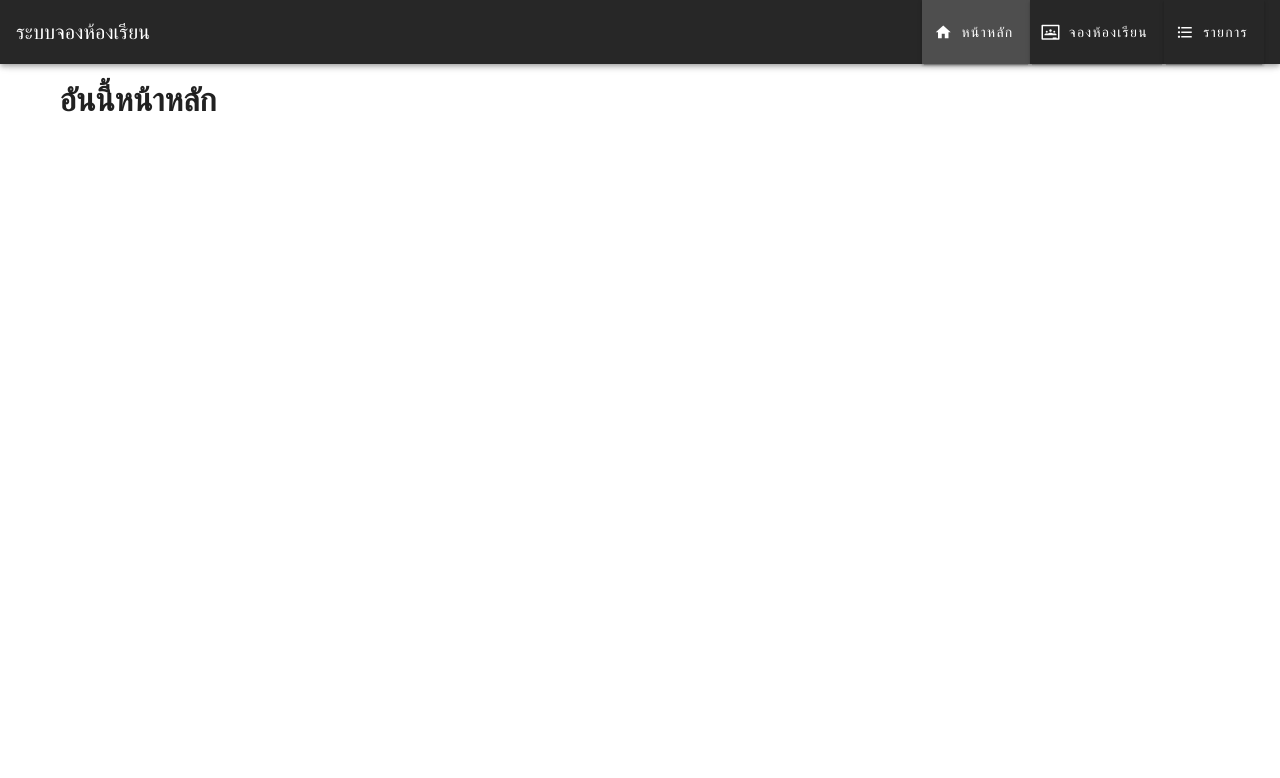
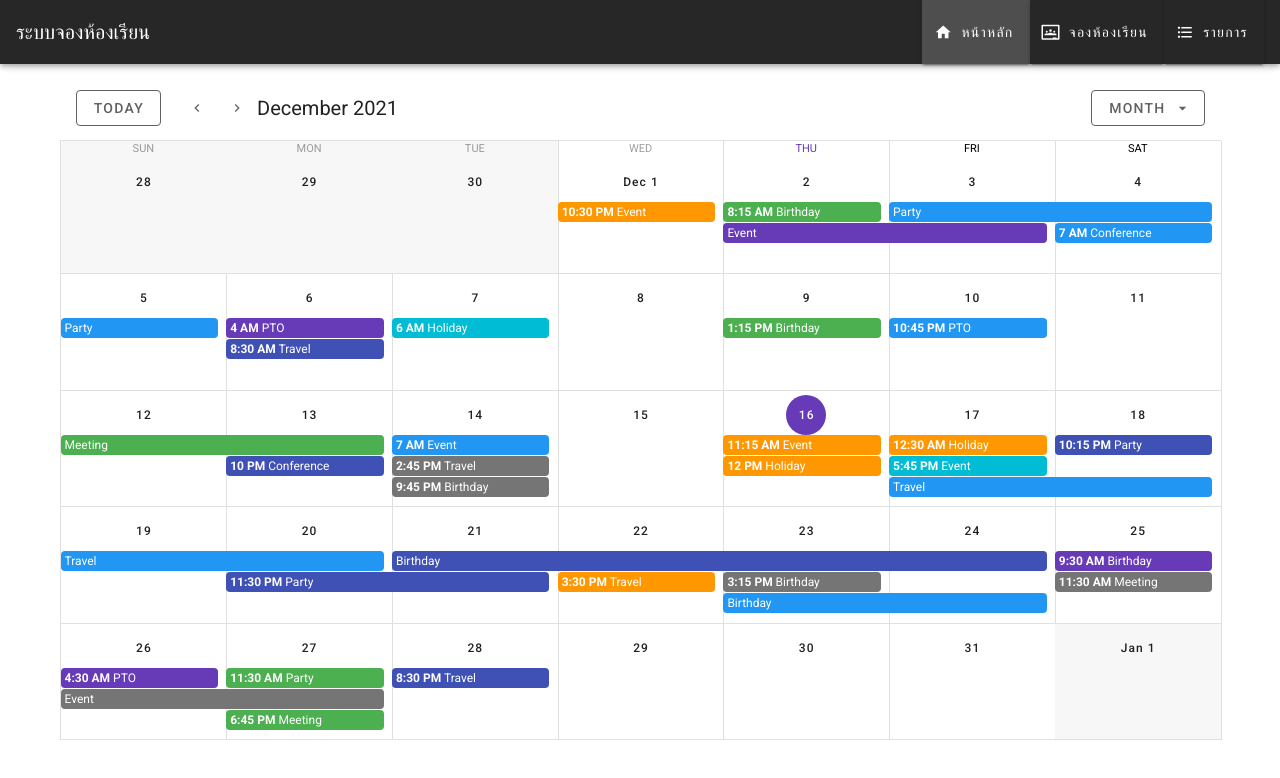
Before and after one commit to sutthiphanKeang/classroom-reservation, a Nuxt app: page / in a window 1280 px wide. Shown: the top 778 px of the page. Built offline with nearby package versions, Linux system fonts and the light colour scheme.

Commit message:
add manything

```diff
--- a/components/reserve-header/reserve-header.vue
+++ b/components/reserve-header/reserve-header.vue
@@ -1,9 +1,76 @@
 <template>
-  <h1>หน้าจองห้องจย้า</h1>
+  <div>
+    <v-responsive
+      max-width="400"
+      class="mx-auto mb-4"
+    >
+      <v-text-field
+        v-model="benched"
+        type="number"
+        label="Total Benched"
+        min="0"
+        max="10"
+      ></v-text-field>
+    </v-responsive>
+
+    <v-card
+      elevation="16"
+      width="80%"
+      class="mx-auto"
+    >
+      <v-virtual-scroll
+        :bench="benched"
+        :items="items"
+        height="700"
+        item-height="124"
+        class="text-align-center"
+      >
+        <template v-slot:default="{ item }">
+          <v-list-item :key="item">
+            <v-list-item-action>
+              <v-btn
+                fab
+                small
+                depressed
+                color="primary"
+              >
+                {{ item }}
+              </v-btn>
+            </v-list-item-action>
+
+            <v-list-item-content>
+              <v-list-item-title>
+               CSB202 <strong>ID {{ item }}</strong>
+              </v-list-item-title>
+            </v-list-item-content>
+
+            <v-list-item-action>
+              <v-icon small>
+                mdi-open-in-new
+              </v-icon>
+            </v-list-item-action>
+          </v-list-item>
+
+          <v-divider></v-divider>
+        </template>
+      </v-virtual-scroll>
+    </v-card>
+  </div>
 </template>
-
 <script>
-export default {}
+  export default {
+    data: () => ({
+      benched: 0,
+    }),
+    computed: {
+      items () {
+        return Array.from({ length: this.length }, (k, v) => v + 1)
+      },
+      length () {
+        return 20
+      },
+    },
+  }
 </script>
 
 <style></style>
--- a/components/reserve-list-header/reserve-list-header.vue
+++ b/components/reserve-list-header/reserve-list-header.vue
@@ -1,9 +1,64 @@
 <template>
-  <h1>หน้ารายการจย้า</h1>
+  <div>
+
+    <v-card
+      elevation="16"
+      width="80%"
+      class="mx-auto"
+    >
+      <v-virtual-scroll
+        :bench="benched"
+        :items="items"
+        height="700"
+        item-height="124"
+        class="text-align-center"
+      >
+        <template v-slot:default="{ item }">
+          <v-list-item :key="item">
+            <v-list-item-action>
+              <v-btn
+                fab
+                small
+                depressed
+                color="primary"
+              >
+                {{ item }}
+              </v-btn>
+            </v-list-item-action>
+
+            <v-list-item-content>
+              <v-list-item-title>
+               CSB202 <strong>ID {{ item }}</strong>
+              </v-list-item-title>
+            </v-list-item-content>
+
+            <v-list-item-action>
+              <v-icon small>
+                mdi-open-in-new
+              </v-icon>
+            </v-list-item-action>
+          </v-list-item>
+
+          <v-divider></v-divider>
+        </template>
+      </v-virtual-scroll>
+    </v-card>
+  </div>
 </template>
-
 <script>
-export default {}
+  export default {
+    data: () => ({
+      benched: 0,
+    }),
+    computed: {
+      items () {
+        return Array.from({ length: this.length }, (k, v) => v + 1)
+      },
+      length () {
+        return 20
+      },
+    },
+  }
 </script>
 
 <style></style>
--- a/package.json
+++ b/package.json
@@ -16,6 +16,7 @@
     "@nuxtjs/pwa": "^3.3.5",
     "core-js": "^3.19.3",
     "nuxt": "^2.15.8",
+    "vee-validate": "^3.4.14",
     "vue": "^2.6.14",
     "vue-server-renderer": "^2.6.14",
     "vue-template-compiler": "^2.6.14",
--- a/pages/index.vue
+++ b/pages/index.vue
@@ -1,9 +1,225 @@
 <template>
-  <v-container class="fluid"><h1>อันนี้หน้าหลัก</h1> </v-container>
+  <v-container>
+    <v-row class="fill-height">
+      <v-col>
+        <v-sheet height="64">
+          <v-toolbar
+            flat
+          >
+            <v-btn
+              outlined
+              class="mr-4"
+              color="grey darken-2"
+              @click="setToday"
+            >
+              Today
+            </v-btn>
+            <v-btn
+              fab
+              text
+              small
+              color="grey darken-2"
+              @click="prev"
+            >
+              <v-icon small>
+                mdi-chevron-left
+              </v-icon>
+            </v-btn>
+            <v-btn
+              fab
+              text
+              small
+              color="grey darken-2"
+              @click="next"
+            >
+              <v-icon small>
+                mdi-chevron-right
+              </v-icon>
+            </v-btn>
+            <v-toolbar-title v-if="$refs.calendar">
+              {{ $refs.calendar.title }}
+            </v-toolbar-title>
+            <v-spacer></v-spacer>
+            <v-menu
+              bottom
+              right
+            >
+              <template v-slot:activator="{ on, attrs }">
+                <v-btn
+                  outlined
+                  color="grey darken-2"
+                  v-bind="attrs"
+                  v-on="on"
+                >
+                  <span>{{ typeToLabel[type] }}</span>
+                  <v-icon right>
+                    mdi-menu-down
+                  </v-icon>
+                </v-btn>
+              </template>
+              <v-list>
+                <v-list-item @click="type = 'day'">
+                  <v-list-item-title>Day</v-list-item-title>
+                </v-list-item>
+                <v-list-item @click="type = 'week'">
+                  <v-list-item-title>Week</v-list-item-title>
+                </v-list-item>
+                <v-list-item @click="type = 'month'">
+                  <v-list-item-title>Month</v-list-item-title>
+                </v-list-item>
+                <v-list-item @click="type = '4day'">
+                  <v-list-item-title>4 days</v-list-item-title>
+                </v-list-item>
+              </v-list>
+            </v-menu>
+          </v-toolbar>
+        </v-sheet>
+        <v-sheet height="600">
+          <v-calendar
+            ref="calendar"
+            v-model="focus"
+            color="primary"
+            :events="events"
+            :event-color="getEventColor"
+            :type="type"
+            @click:event="showEvent"
+            @click:more="viewDay"
+            @click:date="viewDay"
+            @change="updateRange"
+          ></v-calendar>
+          <v-menu
+            v-model="selectedOpen"
+            :close-on-content-click="false"
+            :activator="selectedElement"
+            offset-x
+          >
+            <v-card
+              color="grey lighten-4"
+              min-width="350px"
+              flat
+            >
+              <v-toolbar
+                :color="selectedEvent.color"
+                dark
+              >
+                <v-btn icon>
+                  <v-icon>mdi-pencil</v-icon>
+                </v-btn>
+                <v-toolbar-title v-html="selectedEvent.name"></v-toolbar-title>
+                <v-spacer></v-spacer>
+                <v-btn icon>
+                  <v-icon>mdi-heart</v-icon>
+                </v-btn>
+                <v-btn icon>
+                  <v-icon>mdi-dots-vertical</v-icon>
+                </v-btn>
+              </v-toolbar>
+              <v-card-text>
+                <span v-html="selectedEvent.details"></span>
+              </v-card-text>
+              <v-card-actions>
+                <v-btn
+                  text
+                  color="secondary"
+                  @click="selectedOpen = false"
+                >
+                  Cancel
+                </v-btn>
+              </v-card-actions>
+            </v-card>
+          </v-menu>
+        </v-sheet>
+      </v-col>
+    </v-row>
+  </v-container>
 </template>
+<script>
+  export default {
+    data: () => ({
+      focus: '',
+      type: 'month',
+      typeToLabel: {
+        month: 'Month',
+        week: 'Week',
+        day: 'Day',
+        '4day': '4 Days',
+      },
+      selectedEvent: {},
+      selectedElement: null,
+      selectedOpen: false,
+      events: [],
+      colors: ['blue', 'indigo', 'deep-purple', 'cyan', 'green', 'orange', 'grey darken-1'],
+      names: ['Meeting', 'Holiday', 'PTO', 'Travel', 'Event', 'Birthday', 'Conference', 'Party'],
+    }),
+    mounted () {
+      this.$refs.calendar.checkChange()
+    },
+    methods: {
+      viewDay ({ date }) {
+        this.focus = date
+        this.type = 'day'
+      },
+      getEventColor (event) {
+        return event.color
+      },
+      setToday () {
+        this.focus = ''
+      },
+      prev () {
+        this.$refs.calendar.prev()
+      },
+      next () {
+        this.$refs.calendar.next()
+      },
+      showEvent ({ nativeEvent, event }) {
+        const open = () => {
+          this.selectedEvent = event
+          this.selectedElement = nativeEvent.target
+          requestAnimationFrame(() => requestAnimationFrame(() => this.selectedOpen = true))
+        }
 
-<script>
-export default {
-  name: 'IndexPage',
-}
+        if (this.selectedOpen) {
+          this.selectedOpen = false
+          requestAnimationFrame(() => requestAnimationFrame(() => open()))
+        } else {
+          open()
+        }
+
+        nativeEvent.stopPropagation()
+      },
+      updateRange ({ start, end }) {
+        const events = []
+
+        const min = new Date(`${start.date}T00:00:00`)
+        const max = new Date(`${end.date}T23:59:59`)
+        const days = (max.getTime() - min.getTime()) / 86400000
+        const eventCount = this.rnd(days, days + 20)
+
+        for (let i = 0; i < eventCount; i++) {
+          const allDay = this.rnd(0, 3) === 0
+          const firstTimestamp = this.rnd(min.getTime(), max.getTime())
+          const first = new Date(firstTimestamp - (firstTimestamp % 900000))
+          const secondTimestamp = this.rnd(2, allDay ? 288 : 8) * 900000
+          const second = new Date(first.getTime() + secondTimestamp)
+
+          events.push({
+            name: this.names[this.rnd(0, this.names.length - 1)],
+            start: first,
+            end: second,
+            color: this.colors[this.rnd(0, this.colors.length - 1)],
+            timed: !allDay,
+          })
+        }
+
+        this.events = events
+      },
+      rnd (a, b) {
+        return Math.floor((b - a + 1) * Math.random()) + a
+      },
+    },
+  }
 </script>
+
+<style>
+
+</style>
--- a/pages/reserved-list/index.vue
+++ b/pages/reserved-list/index.vue
@@ -5,5 +5,3 @@
 <script></script>
 
 <style></style>
-
-ReserveHeader
```
Also changed, not shown: 1 other file (tests, documents, lock files or other folders).
